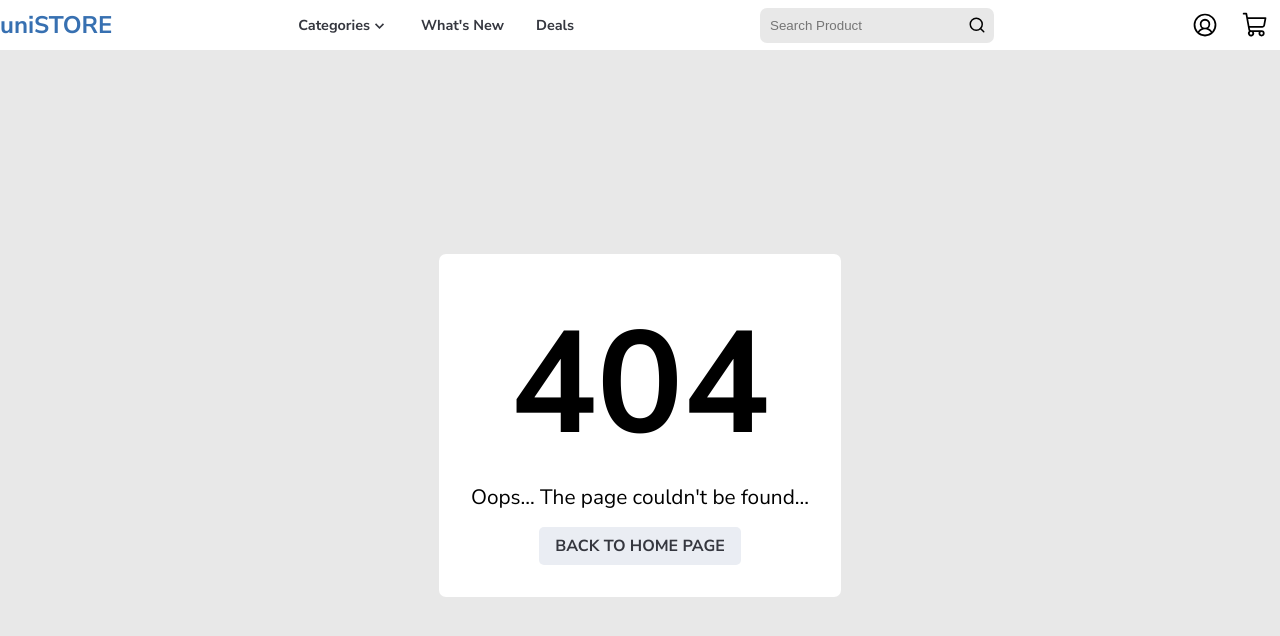
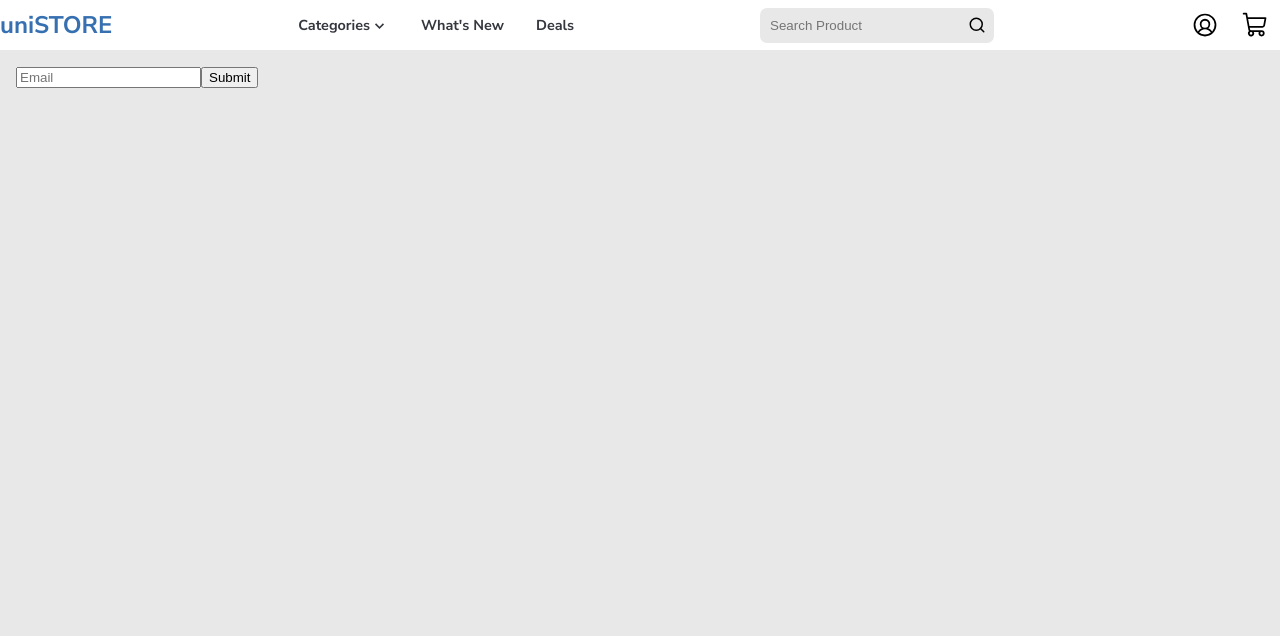
Before and after one commit to lxndrbukin/unistore, a React (Create React App) app: page /auth in a window 1280 px wide. Before the commit this address had no page. Shown: the top 636 px of the page. Built offline with nearby package versions, Linux system fonts and the light colour scheme; no server answers.

Commit message:
Created a base Auth component

```diff
--- /dev/null
+++ b/src/components/Auth/Auth.tsx
@@ -0,0 +1,23 @@
+import { FormEvent } from 'react';
+import commerce from '../../lib/commerce';
+
+export default function Auth(): JSX.Element {
+  const onSubmit = (e: FormEvent<HTMLFormElement>): void => {
+    e.preventDefault();
+    const target = e.target as typeof e.target & {
+      email: { value: string };
+    };
+    commerce.customer
+      .login(target.email.value, 'http://localhost:3000/login/callback')
+      .then((token: any) => console.log(token));
+  };
+
+  return (
+    <div className='auth'>
+      <form onSubmit={onSubmit}>
+        <input name='email' placeholder='Email' />
+        <button>Submit</button>
+      </form>
+    </div>
+  );
+}
--- a/src/components/Header/HeaderMenu.tsx
+++ b/src/components/Header/HeaderMenu.tsx
@@ -9,6 +9,8 @@ export default function HeaderMenu(): JSX.Element {
   const onMouseEvent = () => {
     setIsVisible(!isVisible);
   };
+
+  const dropdownBackground = <div className='header-menu-dropdown-bg'></div>;
 
   return (
     <nav className='header-menu'>
@@ -28,6 +30,7 @@ export default function HeaderMenu(): JSX.Element {
           <Link to='/deals'>Deals</Link>
         </li>
       </ul>
+      {isVisible && dropdownBackground}
     </nav>
   );
 }
--- a/src/components/Header/HeaderMenuDropdown.tsx
+++ b/src/components/Header/HeaderMenuDropdown.tsx
@@ -23,7 +23,7 @@ export default function HeaderMenuDropdown(): JSX.Element {
   ): Array<JSX.Element> => {
     return category.children.map((subCategory: SubCategory): JSX.Element => {
       return (
-        <li className="header-menu-dropdown-sublink" key={subCategory.id}>
+        <li className='header-menu-dropdown-sublink' key={subCategory.id}>
           <Link to={`/products/${category.slug}/${subCategory.slug}`}>
             {subCategory.name}
           </Link>
@@ -35,11 +35,11 @@ export default function HeaderMenuDropdown(): JSX.Element {
   const renderedCategories = categories.map(
     (category: CatalogCategory): JSX.Element => {
       return (
-        <li key={category.id} className="header-menu-dropdown-link">
+        <li key={category.id} className='header-menu-dropdown-link'>
           <Link to={`/products/${category.name.toLowerCase()}`}>
             {category.name}
           </Link>
-          <ul className="header-menu-dropdown-sublinks">
+          <ul className='header-menu-dropdown-sublinks'>
             {renderSubCategories(category)}
           </ul>
         </li>
@@ -47,5 +47,10 @@ export default function HeaderMenuDropdown(): JSX.Element {
     }
   );
 
-  return <ul className="header-menu-dropdown-links">{renderedCategories}</ul>;
+  return (
+    <ul className='header-menu-dropdown-links'>
+      <Link to='/products'>All Products</Link>
+      {renderedCategories}
+    </ul>
+  );
 }
--- a/src/components/Header/assets/styles.scss
+++ b/src/components/Header/assets/styles.scss
@@ -79,6 +79,16 @@
         border-radius: 0 0 4px 4px;
         margin: 0;
         cursor: auto;
+        z-index: 1;
+      }
+
+      .header-menu-dropdown-bg {
+        position: absolute;
+        top: 50px;
+        left: 0;
+        width: 100%;
+        height: 100%;
+        background-color: rgba(158, 160, 165, .3);
       }
     }
 
```
Also changed, not shown: src/router/index.tsx (+9 -2 lines).
